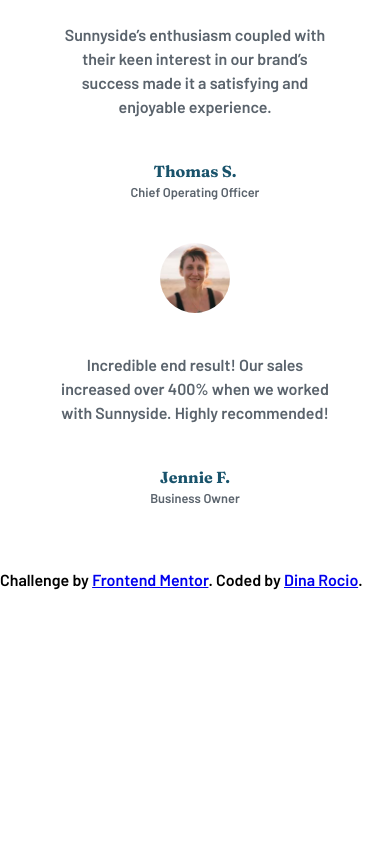
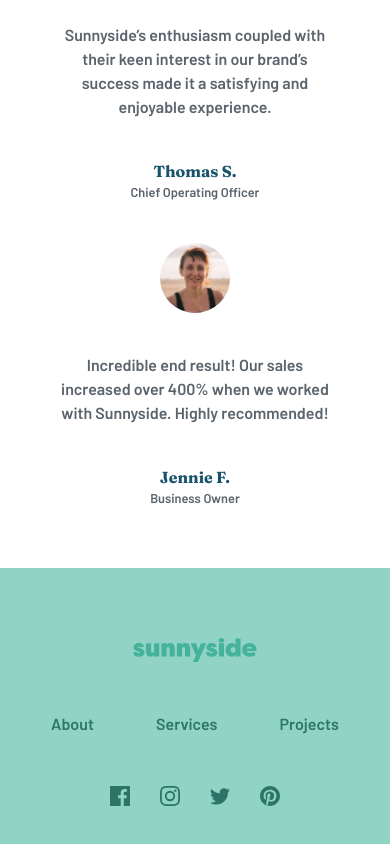
Before and after one commit to DinaRocio/Sunnyside-agency, a React (Create React App) app: page / in a window 390 px wide. Shown: the part 5023-5867 px from the top of the page. Before the commit the page ends 5615 px from the top, so only its background shows below. Built offline with nearby package versions, Linux system fonts and the light colour scheme.

Commit message:
create a responsive footer

```diff
--- a/src/components/Footer/index.tsx
+++ b/src/components/Footer/index.tsx
@@ -1,35 +1,56 @@
-import styled from "@emotion/styled";
-import React from "react";
 import logo from "./../../assets/logo.svg";
-
-const FooterContainer = styled.footer`
-  background-color: var(--clr-dark-moderate-cyan);
-`;
+import facebook from "./../../assets/icon-facebook.svg";
+import twitter from "./../../assets/icon-twitter.svg";
+import instagram from "./../../assets/icon-instagram.svg";
+import pinterest from "./../../assets/icon-pinterest.svg";
+import {
+  FooterContainer,
+  LinksList,
+  LogoList,
+  SocialMediaLogo,
+} from "./styles";
 
 export default function Footer() {
   return (
     <FooterContainer>
-      <img src={logo} alt="logo" />
-      <ul>
-        <li>About</li>
-        <li>Services</li>
-        <li>Projects</li>
-      </ul>
-
-      <ul>
+      <img src={logo} alt="logo" className="footer-logo" />
+      <LinksList>
         <li>
-          {" "}
-          <img src={logo} alt="logo" />
+          <a href="https://github.com/DinaRocio">About</a>
         </li>
         <li>
-          {" "}
-          <img src={logo} alt="logo" />
+          <a href="https://github.com/DinaRocio">Services</a>
         </li>
         <li>
-          {" "}
-          <img src={logo} alt="logo" />
+          <a href="https://github.com/DinaRocio">Projects</a>
         </li>
-      </ul>
+      </LinksList>
+
+      <LogoList>
+        <li>
+          <SocialMediaLogo href="https://www.facebook.com/">
+            <img src={facebook} alt="facebook" />
+          </SocialMediaLogo>
+        </li>
+        <li>
+          <SocialMediaLogo href="https://www.instagram.com">
+            {" "}
+            <img src={instagram} alt="instagram" />{" "}
+          </SocialMediaLogo>
+        </li>
+        <li>
+          <SocialMediaLogo href="https://www.twitter.com">
+            {" "}
+            <img src={twitter} alt="twitter" />{" "}
+          </SocialMediaLogo>
+        </li>
+        <li>
+          <SocialMediaLogo href="https://www.pinterest.com">
+            {" "}
+            <img src={pinterest} alt="pinterest" />{" "}
+          </SocialMediaLogo>
+        </li>
+      </LogoList>
     </FooterContainer>
   );
 }
--- /dev/null
+++ b/src/components/Footer/styles.tsx
@@ -0,0 +1,54 @@
+import styled from "@emotion/styled";
+
+export const FooterContainer = styled.footer`
+  display: flex;
+  flex-direction: column;
+  align-items: center;
+  justify-content: center;
+  padding: 70px 20px;
+  gap: 50px;
+  background-color: var(--clr-light-green);
+  .footer-logo {
+    filter: invert(39%) sepia(20%) saturate(995%) hue-rotate(116deg)
+      brightness(96%) contrast(92%);
+  }
+`;
+
+export const LinksList = styled.ul`
+  display: flex;
+  align-items: center;
+  justify-content: space-evenly;
+  width: 50%;
+  list-style-type: none;
+  li a {
+    color: var(--clr-dark-green);
+    text-decoration: none;
+  }
+
+  li a:hover {
+    color: var(--clr-white);
+  }
+  @media only screen and (max-width: 600px) {
+    justify-content: space-around;
+    width: 100%;
+  }
+`;
+
+export const LogoList = styled.ul`
+  display: flex;
+  align-items: center;
+  justify-content: center;
+  gap: 30px;
+  width: 50%;
+  list-style-type: none;
+  li a svg {
+    filter: invert(100%) sepia(0%) saturate(0%) hue-rotate(91deg)
+      brightness(102%) contrast(106%);
+  }
+`;
+
+export const SocialMediaLogo = styled.a`
+  img:hover {
+    filter: brightness(100);
+  }
+`;
--- a/src/pages/Home/index.tsx
+++ b/src/pages/Home/index.tsx
@@ -9,16 +9,7 @@ export default function Home() {
       <Header />
       <Services />
       <Testimonies />
-      {/* <Footer /> */}
-      <div>
-        <div className="attribution">
-          Challenge by{" "}
-          <a href="https://www.frontendmentor.io?ref=challenge">
-            Frontend Mentor
-          </a>
-          . Coded by <a href="https://github.com/DinaRocio">Dina Rocio</a>.
-        </div>
-      </div>
+      <Footer />
     </>
   );
 }
--- a/src/styles.tsx
+++ b/src/styles.tsx
@@ -20,6 +20,8 @@ export const globalStyles = css`
     --clr-dark-desaturated-cyan: hsl(167, 40%, 24%);
     --clr-dark-blue: hsl(198, 62%, 26%);
     --clr-dark-moderate-cyan: hsl(168, 34%, 41%);
+    --clr-light-green: hsl(167, 44%, 70%);
+    --clr-dark-green: hsl(166, 44%, 32%);
 
     /* Neutral */
     --clr-very-dark-desaturated-blue: hsl(212, 27%, 19%);
```
